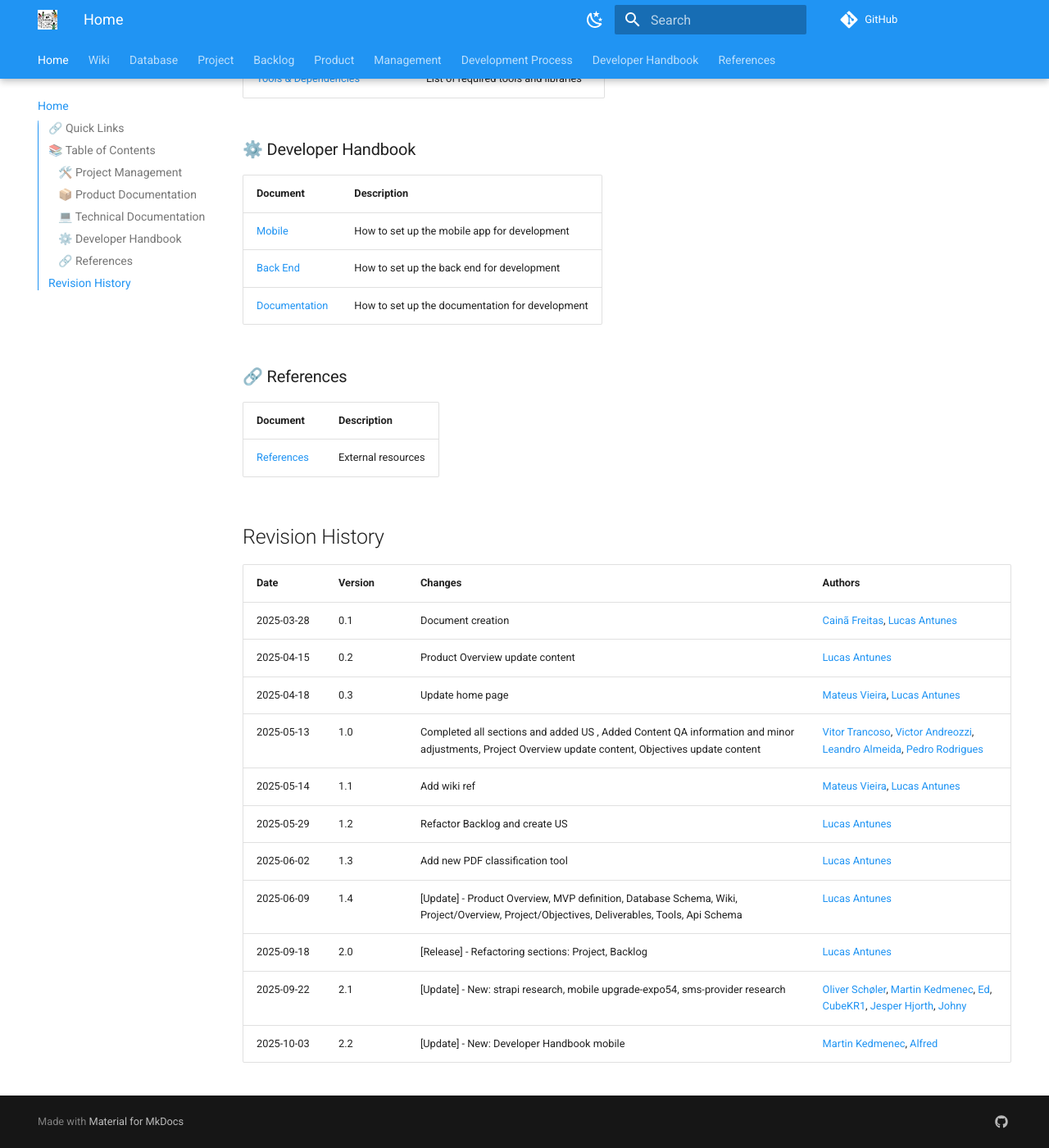
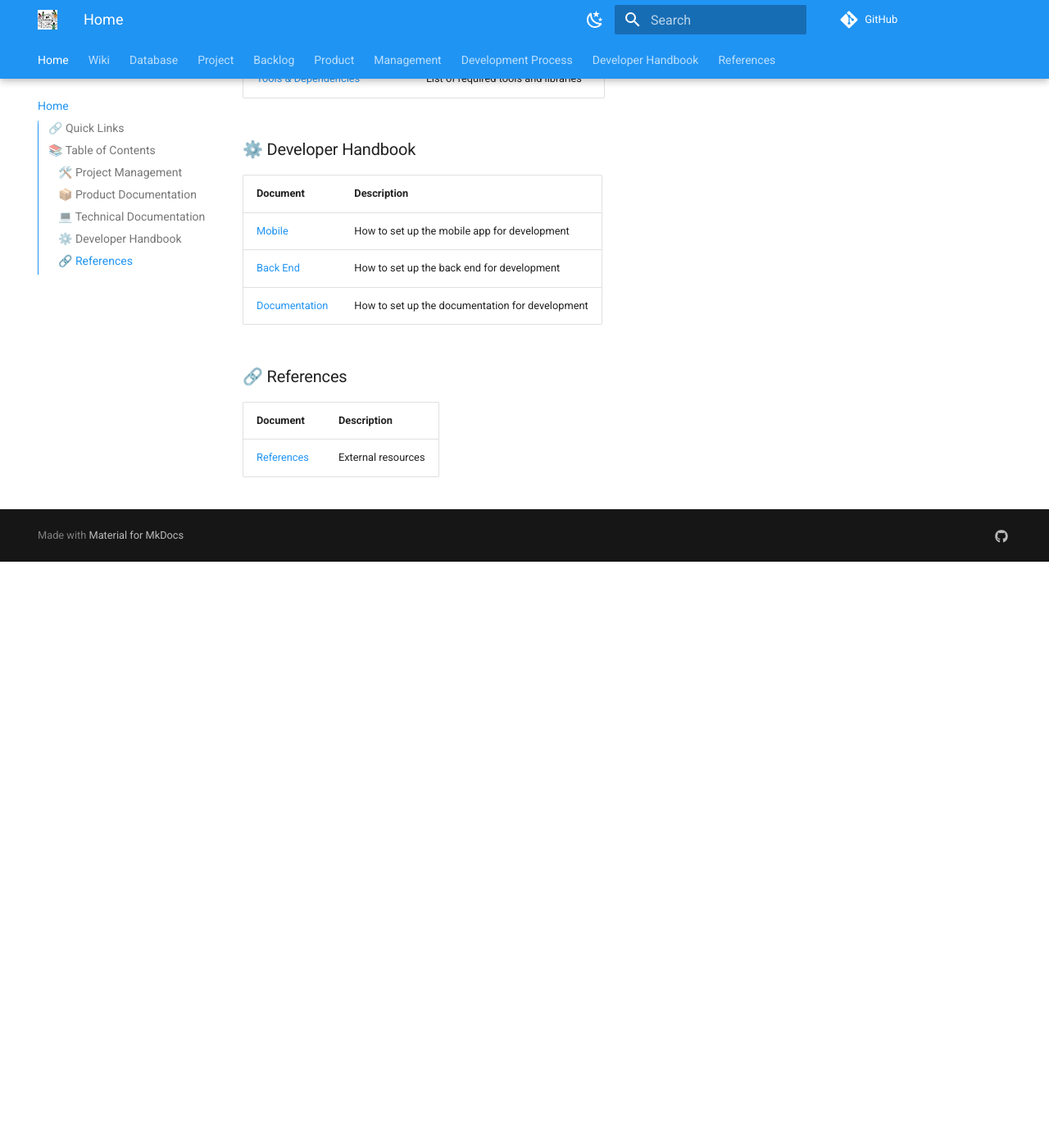
Before and after one commit to ErasmusEgalitarian/educado-docs, an MkDocs documentation site: the page built from docs/index.md, in a window 1280 px wide and 1400 px high, scrolled down 1665 px. Shown: the whole window at 82% size. Built offline with MkDocs 1.6.1 and Material for MkDocs 9.7.7, drawn with Linux system fonts in a browser that asks for light colours; comment, search, counter and statistics services are not loaded; after the commit the page ends 2350 px from its top, so only the background shows below that.

```diff
--- a/docs/index.md
+++ b/docs/index.md
@@ -61,19 +61,3 @@ overview to technical and configuration details.
 | Document                    | Description        |
 |-----------------------------|--------------------|
 | [References](references.md) | External resources |
-
-## Revision History
-
-| Date       | Version | Changes                                                                                                                                              | Authors                                                                                                                                                                                                                                                        |
-| ---------- | ------- | ---------------------------------------------------------------------------------------------------------------------------------------------------- | -------------------------------------------------------------------------------------------------------------------------------------------------------------------------------------------------------------------------------------------------------------- |
-| 2025-03-28 | 0.1     | Document creation                                                                                                                                    | [Cainã Freitas](https://github.com/freitasc), [Lucas Antunes](https://github.com/LucasGSAntunes)                                                                                                                                                               |
-| 2025-04-15 | 0.2     | Product Overview update content                                                                                                                      | [Lucas Antunes](https://github.com/LucasGSAntunes)                                                                                                                                                                                                             |
-| 2025-04-18 | 0.3     | Update home page                                                                                                                                     | [Mateus Vieira](https://github.com/matix0), [Lucas Antunes](https://github.com/LucasGSAntunes)                                                                                                                                                                 |
-| 2025-05-13 | 1.0     | Completed all sections and added US , Added Content QA information and minor adjustments, Project Overview update content, Objectives update content | [Vitor Trancoso](https://github.com/Vitor-Trancoso), [Victor Andreozzi](https://github.com/andreozzi), [Leandro Almeida](https://github.com/LeanArs), [Pedro Rodrigues](https://github.com/pedro-prp)                                                          |
-| 2025-05-14 | 1.1     | Add wiki ref                                                                                                                                         | [Mateus Vieira](https://github.com/matix0), [Lucas Antunes](https://github.com/LucasGSAntunes)                                                                                                                                                                 |
-| 2025-05-29 | 1.2     | Refactor Backlog and create US                                                                                                                       | [Lucas Antunes](https://github.com/LucasGSAntunes)                                                                                                                                                                                                             |
-| 2025-06-02 | 1.3     | Add new PDF classification tool                                                                                                                      | [Lucas Antunes](https://github.com/LucasGSAntunes)                                                                                                                                                                                                             |
-| 2025-06-09 | 1.4     | [Update] - Product Overview, MVP definition, Database Schema, Wiki, Project/Overview, Project/Objectives, Deliverables, Tools, Api Schema            | [Lucas Antunes](https://github.com/LucasGSAntunes)                                                                                                                                                                                                             |
-| 2025-09-18 | 2.0     | [Release] - Refactoring sections: Project, Backlog                                                                                                   | [Lucas Antunes](https://github.com/LucasGSAntunes)                                                                                                                                                                                                             |
-| 2025-09-22 | 2.1     | [Update] - New: strapi research, mobile upgrade-expo54, sms-provider research                                                                        | [Oliver Schøler](https://github.com/ollioddi), [Martin Kedmenec](https://github.com/audio-engineer), [Ed](https://github.com/edmxa), [CubeKR1](https://github.com/CubeKR1), [Jesper Hjorth](https://github.com/hjorth30), [Johny](http://github.com/Johny1511) |
-| 2025-10-03 | 2.2     | [Update] - New: Developer Handbook mobile                                                                                                            | [Martin Kedmenec](https://github.com/audio-engineer), [Alfred](https://github.com/Alfenstein8)                                                                                                                                                                 |
--- a/mkdocs.yml
+++ b/mkdocs.yml
@@ -38,7 +38,7 @@ site_description: Software Documentation of the Educado Project
 
 site_author: Lucas Antunes
 
-repo_url: https://github.com/Educado-App/docs
+repo_url: https://github.com/ErasmusEgalitarian/educado-docs
 
 plugins:
   - search:
```
Also changed, not shown: CHANGELOG.md (added, +97 -0 lines), parse_changelog.py (added, +49 -0 lines), pyproject.toml (+28 -1 lines), 5 other files.
